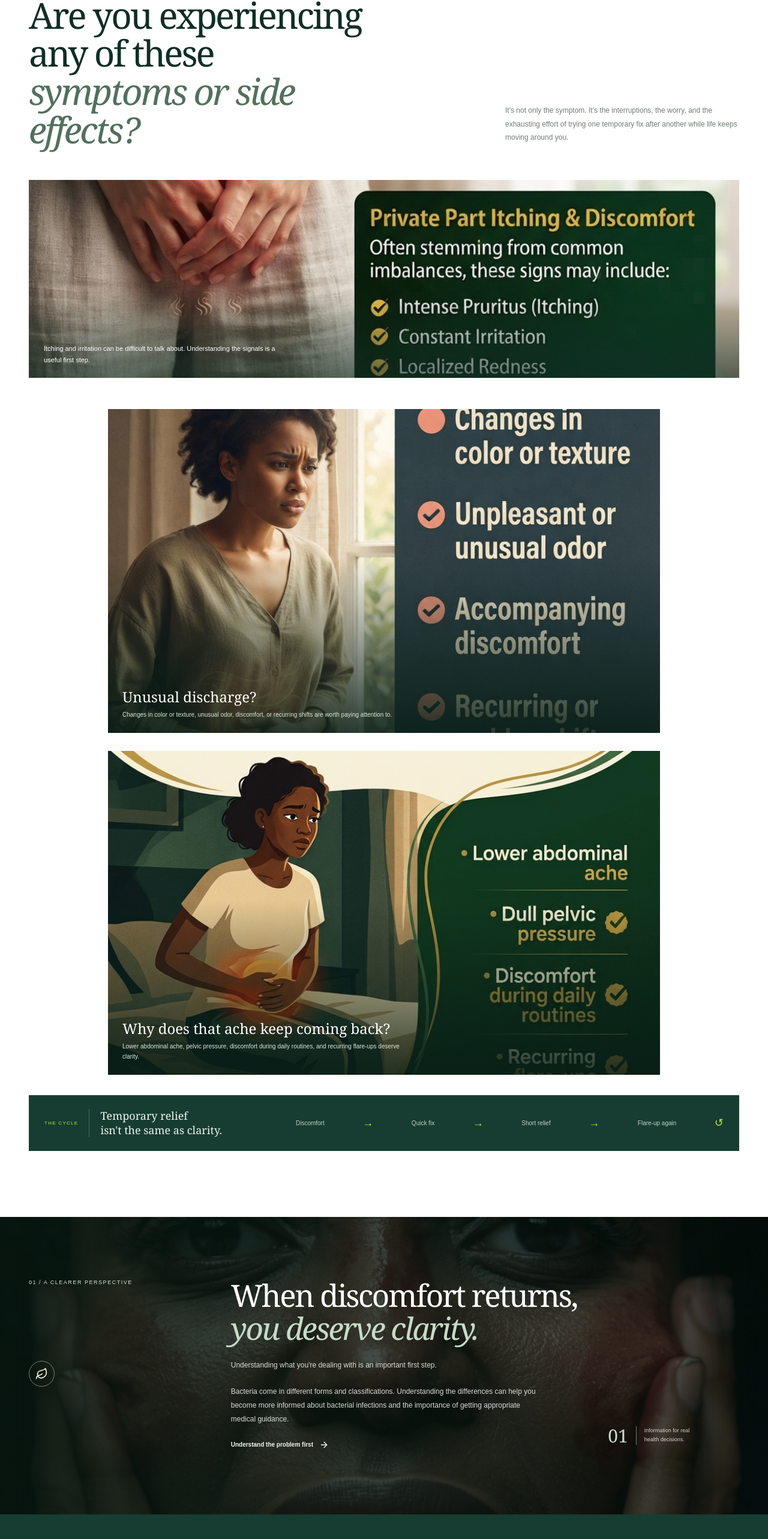
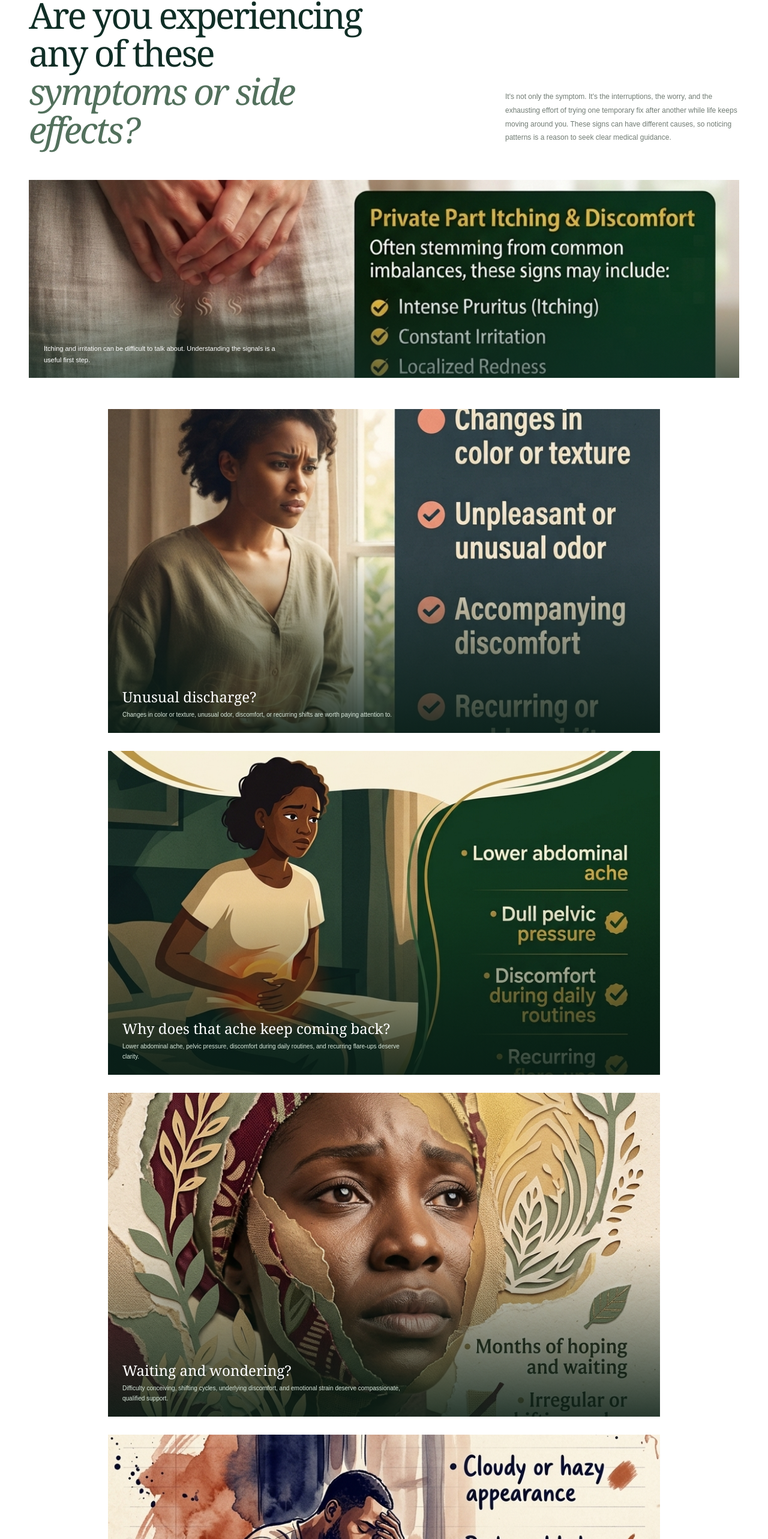
Before and after one commit to Ukwun/clevira1, a Next.js app: page / in a window 1280 px wide. Shown: the part 2466-5032 px from the top of the page at 60% size. Built offline with nearby package versions, Linux system fonts and the light colour scheme.

Commit message:
Add conception and urinary symptom guides

```diff
--- a/app/page.tsx
+++ b/app/page.tsx
@@ -52,7 +52,7 @@ export default function Home() {
         <div className="section-shell">
           <div className="symptom-cycle-heading">
             <div><p className="eyebrow"><span /> 02 / SYMPTOM &amp; CYCLE RECOGNITION</p><h2>Are you experiencing any of these<br /><em>symptoms or side effects?</em></h2></div>
-            <p>It&apos;s not only the symptom. It&apos;s the interruptions, the worry, and the exhausting effort of trying one temporary fix after another while life keeps moving around you.</p>
+            <p>It&apos;s not only the symptom. It&apos;s the interruptions, the worry, and the exhausting effort of trying one temporary fix after another while life keeps moving around you. These signs can have different causes, so noticing patterns is a reason to seek clear medical guidance.</p>
           </div>
           <figure className="symptom-feature-media">
             <Image src="/images/symptom-itching-irritation.jpg" alt="Guide to intimate health and private-part itching and discomfort" fill sizes="(max-width: 720px) 100vw, 1192px" className="symptom-feature-image" />
@@ -61,6 +61,8 @@ export default function Home() {
           <div className="symptom-image-grid">
             <ScrollReveal><figure className="symptom-image-card"><Image src="/images/symptom-discharge.jpg" alt="Illustrated guide showing unusual discharge symptoms" fill sizes="(max-width: 720px) 100vw, 1192px" className="symptom-card-image" /><figcaption><strong>Unusual discharge?</strong><span>Changes in color or texture, unusual odor, discomfort, or recurring shifts are worth paying attention to.</span></figcaption></figure></ScrollReveal>
             <ScrollReveal><figure className="symptom-image-card"><Image src="/images/symptom-pelvic-ache.jpg" alt="Illustrated guide showing recurring lower pelvic ache" fill sizes="(max-width: 720px) 100vw, 1192px" className="symptom-card-image" /><figcaption><strong>Why does that ache keep coming back?</strong><span>Lower abdominal ache, pelvic pressure, discomfort during daily routines, and recurring flare-ups deserve clarity.</span></figcaption></figure></ScrollReveal>
+            <ScrollReveal><figure className="symptom-image-card"><Image src="/images/symptom-conception-cycle.jpg" alt="Illustrated guide about difficulty conceiving, cycle changes, and underlying discomfort" fill sizes="(max-width: 720px) 100vw, 1192px" className="symptom-card-image" /><figcaption><strong>Waiting and wondering?</strong><span>Difficulty conceiving, shifting cycles, underlying discomfort, and emotional strain deserve compassionate, qualified support.</span></figcaption></figure></ScrollReveal>
+            <ScrollReveal><figure className="symptom-image-card"><Image src="/images/symptom-urine-changes.jpg" alt="Illustrated guide about changes in urine appearance and urinary urgency" fill sizes="(max-width: 720px) 100vw, 1192px" className="symptom-card-image" /><figcaption><strong>When urine looks different</strong><span>Cloudiness, unusual color, smell changes, frequent urination, or sudden urgency are signals worth checking.</span></figcaption></figure></ScrollReveal>
           </div>
           <div className="cycle-strip"><div className="cycle-label"><span>THE CYCLE</span><strong>Temporary relief<br />isn&apos;t the same as clarity.</strong></div><div className="cycle-steps"><span>Discomfort</span><i aria-hidden="true">→</i><span>Quick fix</span><i aria-hidden="true">→</i><span>Short relief</span><i aria-hidden="true">→</i><span>Flare-up again</span><i aria-hidden="true">↺</i></div></div>
         </div>
```
Also changed, not shown: public/images/symptom-conception-cycle.jpg (added), public/images/symptom-urine-changes.jpg (added).
